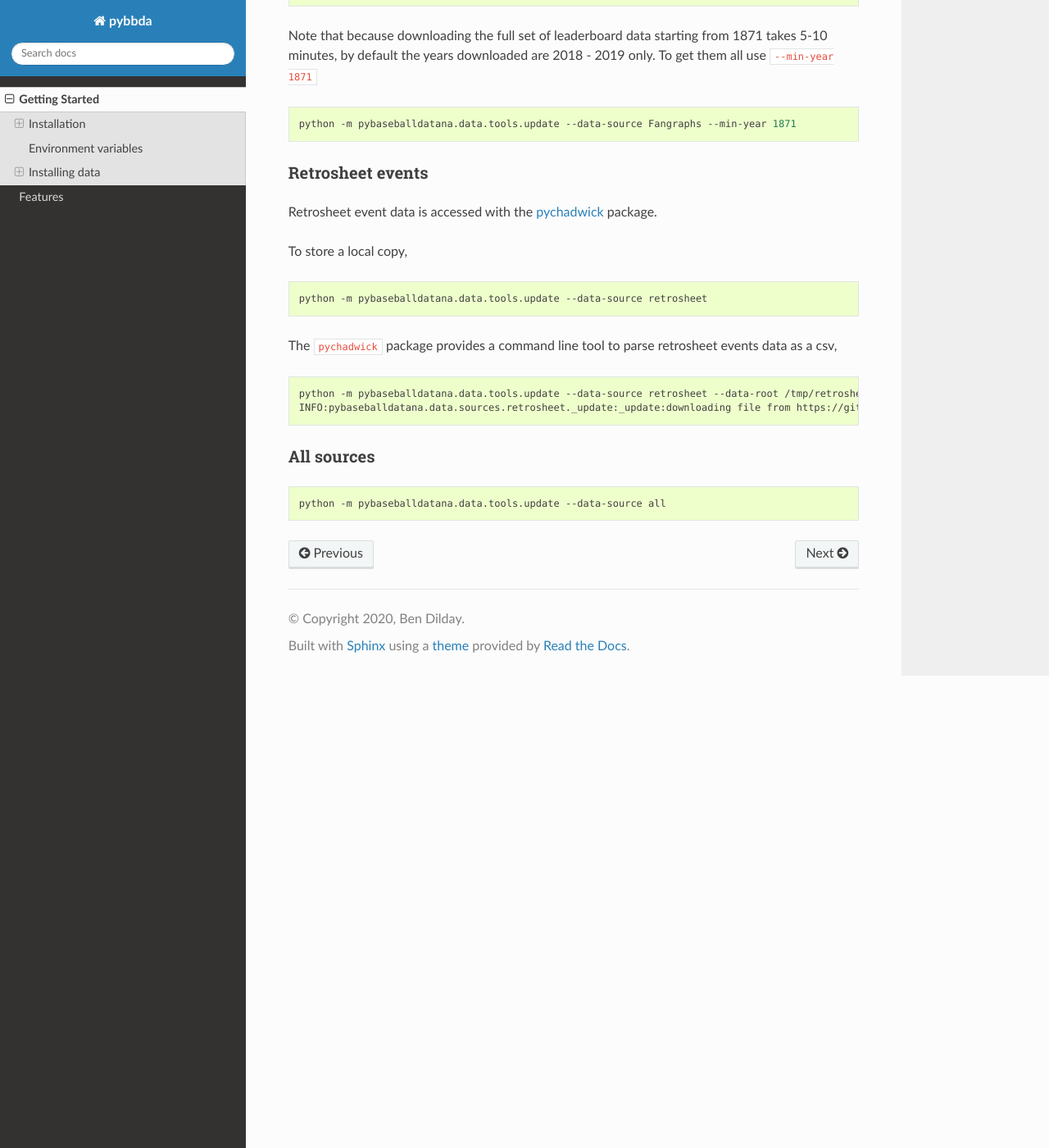
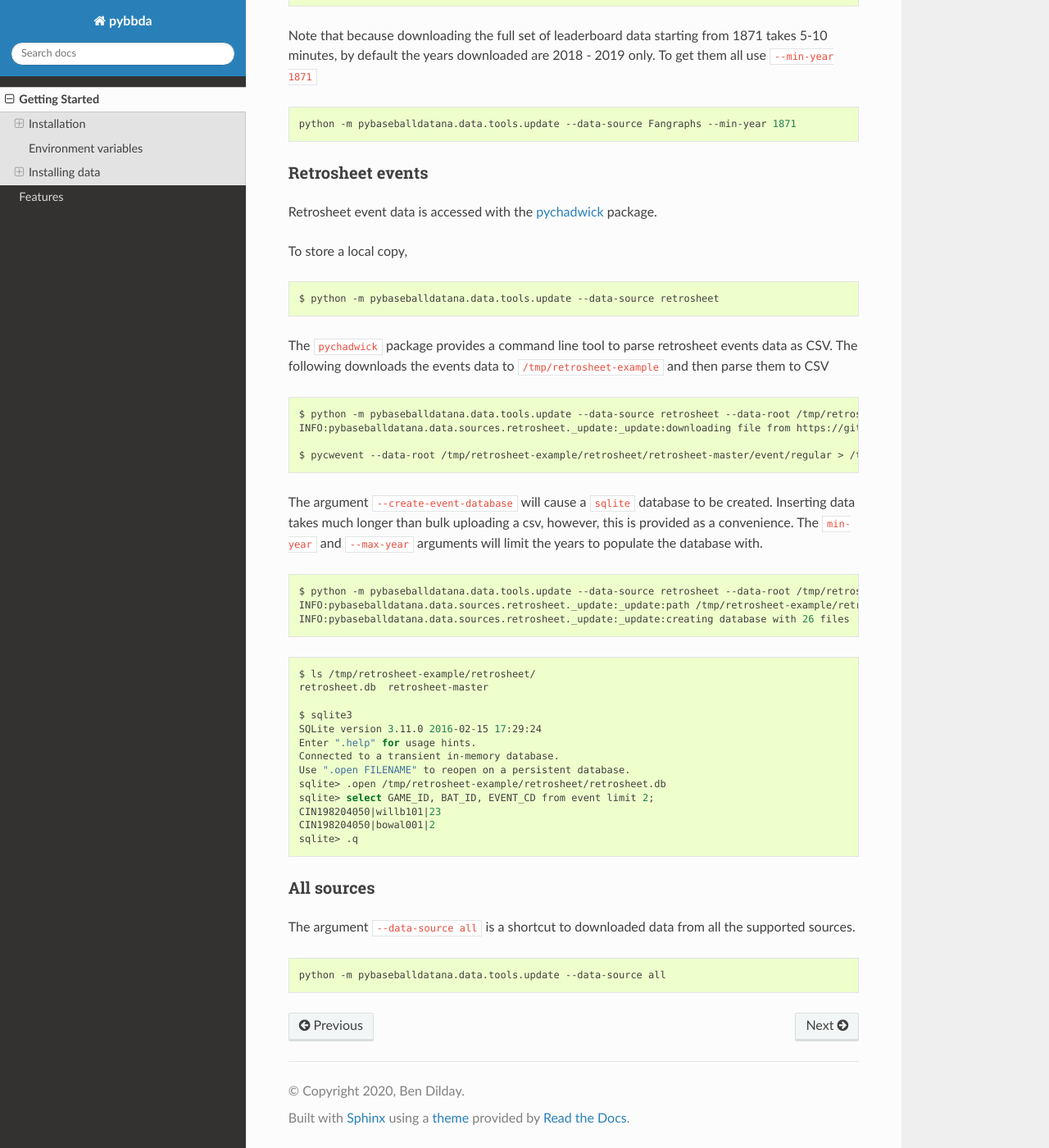
Before and after one commit to bdilday/pybbda, a Sphinx documentation site: the page built from docs/getting_started.rst, in a window 1280 px wide and 1400 px high, scrolled down 2629 px. Shown: the whole window at 82% size. Built offline with Sphinx 7.4.7 and the Read the Docs theme 2.0.0, drawn with Linux system fonts in a browser that asks for light colours.

Commit message:
updates data installation

```diff
--- a/docs/getting_started.rst
+++ b/docs/getting_started.rst
@@ -176,19 +176,51 @@ To store a local copy,
 
 .. code-block:: bash
 
-   python -m pybaseballdatana.data.tools.update --data-source retrosheet
+   $ python -m pybaseballdatana.data.tools.update --data-source retrosheet
 
-The ``pychadwick`` package provides a command line tool to parse retrosheet events data as a csv,
+The ``pychadwick`` package provides a command line tool to parse retrosheet events data as CSV.
+The following downloads the events data to ``/tmp/retrosheet-example`` and then parse them to CSV
 
 .. code-block:: bash
 
-   python -m pybaseballdatana.data.tools.update --data-source retrosheet --data-root /tmp/retrosheet-example --make-dirs
+   $ python -m pybaseballdatana.data.tools.update --data-source retrosheet --data-root /tmp/retrosheet-example --make-dirs
    INFO:pybaseballdatana.data.sources.retrosheet._update:_update:downloading file from https://github.com/chadwickbureau/retrosheet/archive/master.zip
+
+   $ pycwevent --data-root /tmp/retrosheet-example/retrosheet/retrosheet-master/event/regular > /tmp/all_events.csv
+
+The argument ``--create-event-database`` will cause a ``sqlite`` database to be created. Inserting data
+takes much longer than bulk uploading a csv, however, this is provided as a convenience.
+The ``min-year`` and ``--max-year`` arguments will limit the years to populate the database with.
+
+.. code-block:: bash
+
+   $ python -m pybaseballdatana.data.tools.update --data-source retrosheet --data-root /tmp/retrosheet-example --make-dirs --min-year 1982 --max-year 1982 --create-event-database
+   INFO:pybaseballdatana.data.sources.retrosheet._update:_update:path /tmp/retrosheet-example/retrosheet/retrosheet-master exists, not downloading
+   INFO:pybaseballdatana.data.sources.retrosheet._update:_update:creating database with 26 files
+
+.. code-block:: bash
+
+   $ ls /tmp/retrosheet-example/retrosheet/
+   retrosheet.db  retrosheet-master
+
+   $ sqlite3
+   SQLite version 3.11.0 2016-02-15 17:29:24
+   Enter ".help" for usage hints.
+   Connected to a transient in-memory database.
+   Use ".open FILENAME" to reopen on a persistent database.
+   sqlite> .open /tmp/retrosheet-example/retrosheet/retrosheet.db
+   sqlite> select GAME_ID, BAT_ID, EVENT_CD from event limit 2;
+   CIN198204050|willb101|23
+   CIN198204050|bowal001|2
+   sqlite> .q
 
 
 ~~~~~~~~~~~~~
 All sources
 ~~~~~~~~~~~~~
+
+The argument ``--data-source all`` is a shortcut to downloaded data from
+all the supported sources.
 
 .. code-block:: bash
 
```
